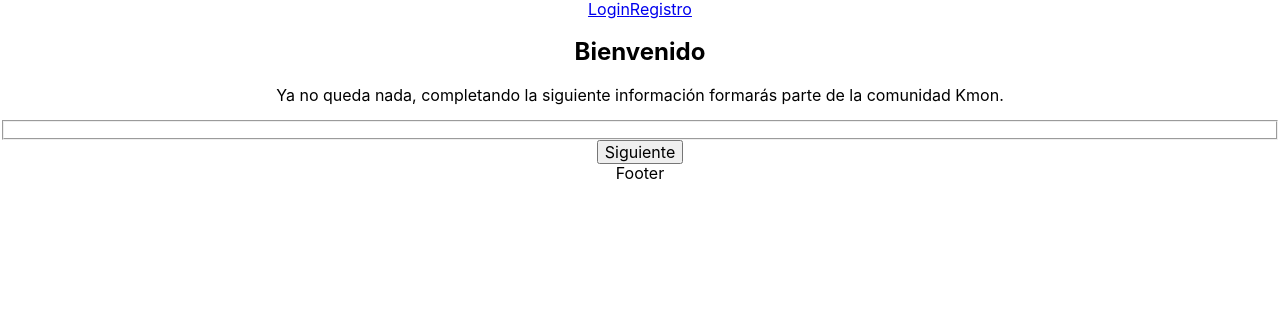
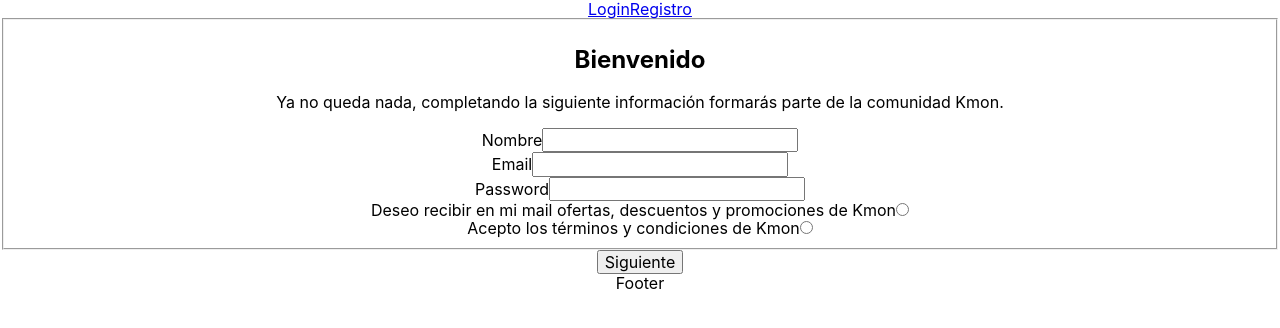
Before and after one commit to pablomoga9/AlimentacionFullstack, a React (Create React App) app in the folder client/: page /signup in a window 1280 px wide. Shown: the top 328 px of the page. Built offline with nearby package versions, Linux system fonts and the light colour scheme.

Commit message:
validation and "pagination" fixed

```diff
--- a/client/src/components/Main/SignUp/SignUp.jsx
+++ b/client/src/components/Main/SignUp/SignUp.jsx
@@ -16,6 +16,7 @@ const SignUp = () => {
   const onSubmit = async (form) => {
     try {
       console.log(form);
+      alert("La bbdd no está conectada")
       // const res = await axios.post('http://localhost:5000/api/signup', form);
       // console.log(res.data);
       // navigate('/login')
@@ -54,18 +55,19 @@ const SignUp = () => {
     }
 
   }
-
+  console.log(errors);
   return (
     <>
+      {/* Primera parte del formulario */}
+      <form onSubmit={handleSubmit(onSubmit)}>
+        <fieldset style={part1 ? {} : { display: "none" }} >
           <h2>Bienvenido</h2>
           <div><p>Ya no queda nada, completando la siguiente información formarás parte de la comunidad Kmon.</p></div>
-      <form onSubmit={handleSubmit(onSubmit)}>
-        {/* Primera parte del formulario */}
-        {part1 ?
-          <fieldset>
-            {/* <div>
+          <div>
             <label htmlFor="">Nombre</label>
             <input type="text"
+              name="nombre"
+              id="nombre"
               {...register('nombre', {
                 required: {
                   value: true,
@@ -74,16 +76,22 @@ const SignUp = () => {
                 pattern: {
                   value: /^[A-Za-z]+$/i,
                   message: "El formato no es correcto"
+                },
+                minLength: {
+                  value: 3,
+                  message: "Como minimo debe de tener 3 caracteres"
                 }
               })
               } />
-              {errors.nombre?.type === 'required' && <p>Por favor introduzca su nombre</p>}
-              {errors.nombre?.type === 'pattern' && <p>Por favor introduzca un nombre válido</p>}
+
+            {errors.nombre && <p>{errors.nombre.message}</p>}
 
           </div>
           <div>
             <label htmlFor="">Email</label>
             <input type="email"
+              name="email"
+              id="email"
               {...register('email', {
                 required: {
                   value: true,
@@ -91,31 +99,38 @@ const SignUp = () => {
                 },
                 pattern: {
                   value: /^[A-Z0-9._%+-]+@[A-Z0-9.-]+\.[A-Z]{2,4}$/i,
-                    message: "El formato no es correcto"
+                  message: "Por favor introduce un Email válido"
                 }
               })
               } />
-              {errors.email?.type === 'required' && <p>{errors.email.message}Por favor introduce un Email válido</p>}
+            {errors.email && <p>{errors.email.message}</p>}
           </div>
           <div>
             <label htmlFor="">Password</label>
-              <input type="password"{
-                ...register('password', {
-                  required: {
-                    value: true,
-                    message: "El campo es requerido"
+            <input
+              type="password"
+              name="password"
+              id="password"
+              {...register("password", {
+                required: "Por favor introduce una contraseña",
+                minLength: {
+                  value: 8,
+                  message: "Por favor introduce una contraseña mayor de 8 caracteres",
                 },
-                  minLength: {
-                    value: 6,
-                    message: "La contraseña debe tener al menos 6 caracteres"
-                  }
-                })} />
-              {errors.password?.type === 'required' && <p>{errors.password.message}Por favor, introduce una contraseña válida</p>}
-              {errors.password?.type === 'minLength' && <p>La contraseña debe de tener mínimo 8 caracteres</p>}
+                validate: (value) => {
+                  return (
+                    [/[a-z]/, /[A-Z]/, /[0-9]/, /[^a-zA-Z0-9]/].every((pattern) =>
+                      pattern.test(value)
+                    ) || "La contraseña debe incluir minusculas, mayusculas, numeros y caracteres especiales"
+                  );
+                },
+              })}
+            />
+            {errors.password ? <div>{errors.password.message}</div> : null}
           </div>
           <div>
             <label>Deseo recibir en mi mail ofertas, descuentos y promociones de Kmon</label>
-              <input {...register("spam")} type="radio" value="spam" />
+            <input {...register("promos")} type="radio" value="promos" />
           </div>
           <div>
             <label htmlFor="">Acepto los términos y condiciones de Kmon</label>
@@ -127,48 +142,17 @@ const SignUp = () => {
               }
               type="radio" value="terms"
             />
-              {errors.terms?.type === 'required' && <p>Tienes que aceptar los términos y condiciones para poder formar parte de nuestra comnunidad</p>}
+            {errors.terms && <p>Tienes que aceptar los términos y condiciones para poder formar parte de nuestra comnunidad</p>}
 
-            </div> */}
+          </div>
         </fieldset>
-          : null}
+
 
         {/* segunda parte del formulario */}
-        {part2 ?
-          <div>
+
+        <div style={part2 ? {} : { display: "none" }}>
           <h2>Preferencias</h2>
           <div><p>En una escala de 1-5 (Muy poco-Mucho)¿Qué importancia otorgarías a cada uno de estos conceptos a la hora deconsumir alimentos?</p></div>
-
-
-
-            <div>
-              <label>
-                <span >
-                  Correo
-                </span>
-              </label>
-              <input
-                type="text"
-                autoComplete="off"
-                name="email3"
-
-                placeholder="ejemplo@gmail.com"
-                {...register("email3", {
-                  required: { value: true },
-                  pattern: {
-                    value: /^[A-Z0-9._%+-]+@[A-Z0-9.-]+\.[A-Z]{2,4}$/i,
-                    message: "El formato no es correcto"
-                  }
-                })}
-              />
-              {errors.email3 && <span><p>Error</p></span>}
-            </div>
-
-
-
-
-
-
           <fieldset>
             <legend>Producto de temporada</legend>
             <label htmlFor="1">
@@ -220,7 +204,7 @@ const SignUp = () => {
                 name="ProductoTemporada"
               />
               5
-                {errors.vegetariano?.type === 'required' && <p>Por favor, marca algún valor</p>}
+              {errors.ProductoTemporada && <p>Por favor, marca algún valor</p>}
 
             </label>
           </fieldset>
@@ -276,7 +260,7 @@ const SignUp = () => {
                 name="ProductoFresco"
               />
               5
-                {errors.vegetariano?.type === 'required' && <p>Por favor, marca algún valor</p>}
+              {errors.ProductoFresco && <p>Por favor, marca algún valor</p>}
 
             </label>
           </fieldset>
@@ -332,7 +316,7 @@ const SignUp = () => {
                 name="Organico"
               />
               5
-                {errors.vegetariano?.type === 'required' && <p>Por favor, marca algún valor</p>}
+              {errors.Organico && <p>Por favor, marca algún valor</p>}
 
             </label>
           </fieldset>
@@ -388,7 +372,7 @@ const SignUp = () => {
                 name="saludable"
               />
               5
-                {errors.vegetariano?.type === 'required' && <p>Por favor, marca algún valor</p>}
+              {errors.saludable && <p>Por favor, marca algún valor</p>}
 
             </label>
           </fieldset>
@@ -444,18 +428,17 @@ const SignUp = () => {
                 name="artesanal"
               />
               5
-                {errors.vegetariano?.type === 'required' && <p>Por favor, marca algún valor</p>}
+              {errors.artesanal && <p>Por favor, marca algún valor</p>}
 
             </label>
           </fieldset>
         </div>
-          : null}
+
 
         {/* tercera parte del formulario */}
-        {part3 ?
-          <div>
-            <h1>SEGUNDA PAGINA PREFERENCIAS</h1>
 
+        <div style={part3 ? {} : { display: "none" }}>
+          <h2>Preferencias</h2>
           <fieldset>
             <legend>Sostenible</legend>
             <label htmlFor="1">
@@ -507,7 +490,7 @@ const SignUp = () => {
                 name="sostenible"
               />
               5
-                {errors.vegetariano?.type === 'required' && <p>Por favor, marca algún valor</p>}
+              {errors.sostenible && <p>Por favor, marca algún valor</p>}
 
             </label>
           </fieldset>
@@ -562,7 +545,7 @@ const SignUp = () => {
                 name="basura0"
               />
               5
-                {errors.vegetariano?.type === 'required' && <p>Por favor, marca algún valor</p>}
+              {errors.basura0 && <p>Por favor, marca algún valor</p>}
 
             </label>
           </fieldset>
@@ -617,7 +600,7 @@ const SignUp = () => {
                 name="km0"
               />
               5
-                {errors.vegetariano?.type === 'required' && <p>Por favor, marca algún valor</p>}
+              {errors.km0 && <p>Por favor, marca algún valor</p>}
 
             </label>
           </fieldset>
@@ -672,7 +655,7 @@ const SignUp = () => {
                 name="vegano"
               />
               5
-                {errors.vegetariano?.type === 'required' && <p>Por favor, marca algún valor</p>}
+              {errors.vegano && <p>Por favor, marca algún valor</p>}
 
             </label>
           </fieldset>
@@ -728,24 +711,28 @@ const SignUp = () => {
                 name="vegetariano"
               />
               5
-                {errors.vegetariano?.type === 'required' && <p>Por favor, marca algún valor</p>}
+              {errors.vegetariano && <p>Por favor, marca algún valor</p>}
             </label>
           </fieldset>
 
         </div>
-          : null}
+
 
         {/* botones */}
         {part3 ?
           <input type="submit" value="Regístrate" />
           : null}
       </form>
-      {part2 || part3 ?
+      {
+        part2 || part3 ?
           <button onClick={handleChangePart} value="back">Atras</button>
-        : null}
-      {part1 || part2 ?
+          : null
+      }
+      {
+        part1 || part2 ?
           <button onClick={handleChangePart} value="next">Siguiente</button>
-        : null}
+          : null
+      }
     </>
   )
 }
```
Lines whose indentation alone changed are shown as unchanged.
